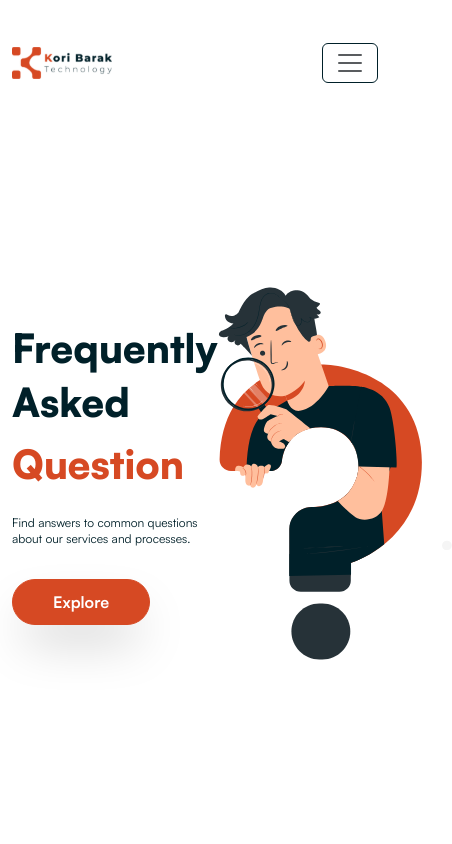
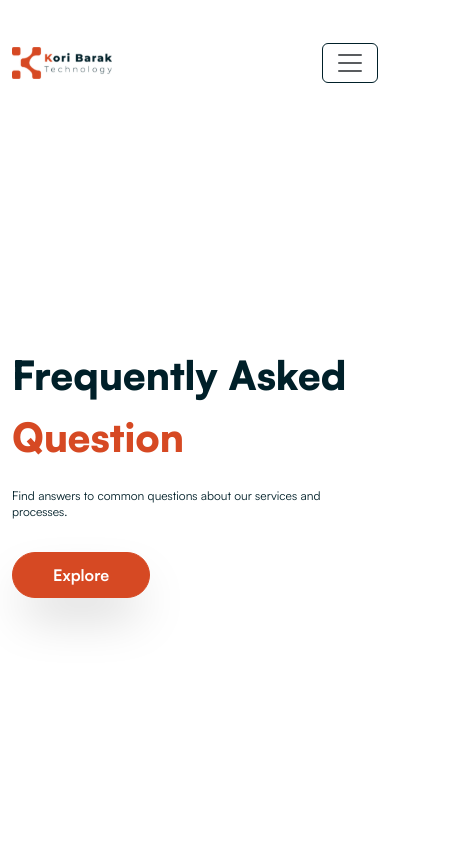
Before and after one commit to alxdrr/company-profile, a React (Vite) app: page /faq in a window 390 px wide. Shown: the top 844 px of the page, 452 px wide, since content can reach past the window. Built offline with nearby package versions, Linux system fonts and the light colour scheme.

Commit message:
add: faq page - reponsive hero

```diff
--- a/src/components/faq-hero.jsx
+++ b/src/components/faq-hero.jsx
@@ -31,7 +31,7 @@ export default function Hero() {
           initial={{ opacity: 0, y: 50 }}
           whileInView={{ opacity: 1, y: 0 }}
           viewport={{ once: true }}
-          className="w"
+          className="faq-image"
           src={image}
           alt=""
         />
--- a/src/custom.scss
+++ b/src/custom.scss
@@ -162,6 +162,10 @@ $theme-colors: (
     gap: 32px 128px;
     margin: auto;
   }
+
+  .faq-image {
+    display: none;
+  }
 }
 
 @media (max-width: 767px) {
```
